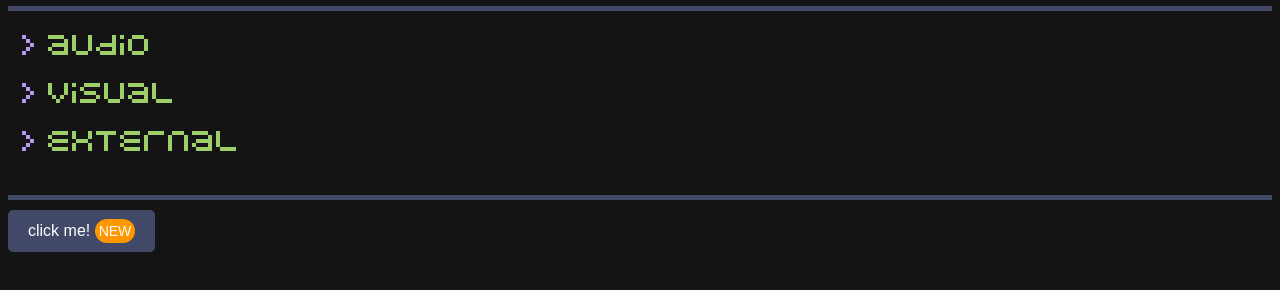
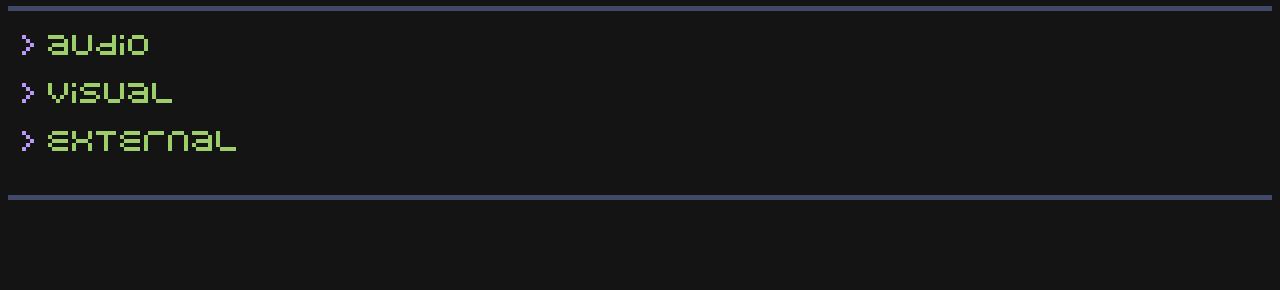
Before and after one commit to cuvuc/l1zad0n.github.io, a plain HTML site: page index.html in a window 1280 px wide. Shown: the part 98-388 px from the top of the page. Drawn offline with Linux system fonts and the light colour scheme.

Commit message:
removed button

```diff
--- a/css/style.css
+++ b/css/style.css
@@ -115,27 +115,3 @@ audio {
 	display:block;
 	margin: 0;
 }
-
-.btn {
-	border: none;
-	border-radius: 5px;
-	padding: 12px 20px;
-	font-size: 16px;
-	background-color: #414868;
-	cursor: pointer;
-	color: white;
-	position: relative;
-}
-
-.ribbon {
-	width: 60px;
-	font-size: 14px;
-	padding: 4px;
-	right: -25px;
-	top: -12px;
-	text-align: center;
-	border-radius: 25px;
-	transform: rotate(20deg);
-	background-color: #ff9800;
-	color: white;
-}
--- a/index.html
+++ b/index.html
@@ -20,7 +20,5 @@
 
   <hr>
 
-  <button class="btn"> click me! <span class="ribbon">NEW</span></button>
-
 </body>
 </html>
```
